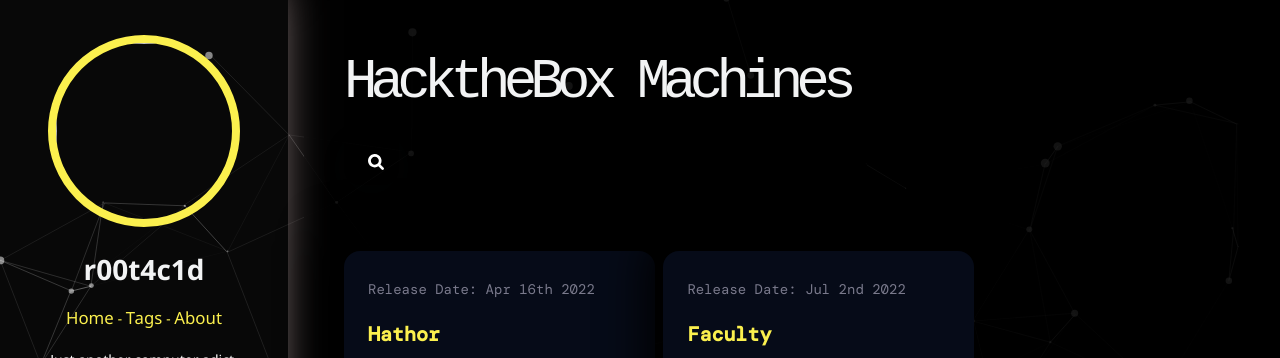
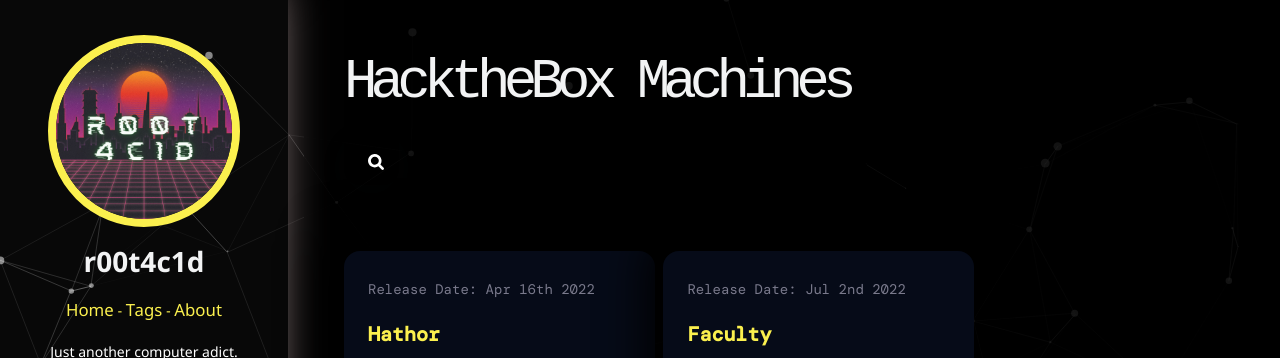
Before and after one commit to r00t-4c1d/r00t-4c1d.github.io, a website: page index.html in a window 1280 px wide. Shown: the top 358 px of the page. Drawn offline with nearby package versions, Linux system fonts and the light colour scheme; a web font is replaced by a local one.

Commit message:
Update index.html

```diff
--- a/index.html
+++ b/index.html
@@ -27,7 +27,7 @@
 <!--Information SideBar-->
       <header class="app-header">
         <a href="VERIFICATION">
-          <img class="avatar" src="/images/index/">
+          <img class="avatar" src="/images/index/r00t4c1d.png">
 		</a><p></p>
 		<h1><strong>r00t4c1d</strong></h1>
 		<nav class="app-header-menu">
```
